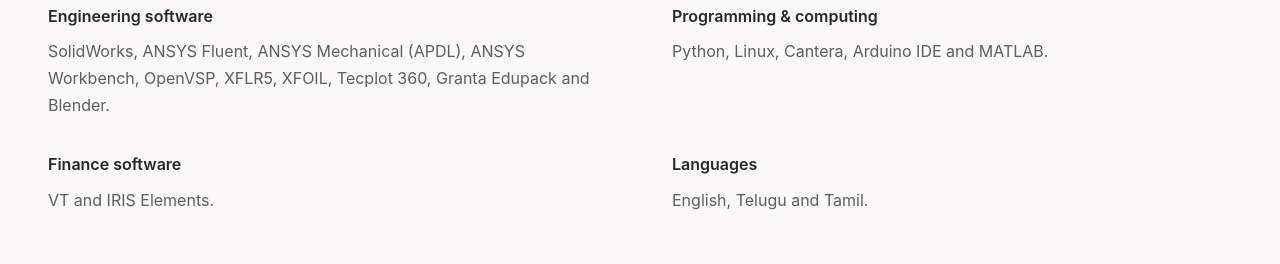
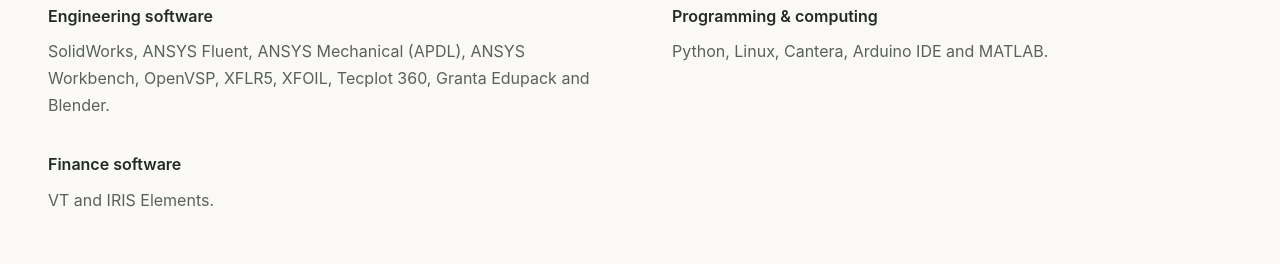
Before and after one commit to DarthV22/webprofile, a plain HTML site: page portfolio/education.html in a window 1280 px wide. Shown: the part 1128-1392 px from the top of the page. Drawn offline with Linux system fonts and the light colour scheme.

Commit message:
Remove languages from skills

```diff
--- a/portfolio/education.html
+++ b/portfolio/education.html
@@ -38,7 +38,6 @@
         <div><dt>Engineering software</dt><dd>SolidWorks, ANSYS Fluent, ANSYS Mechanical (APDL), ANSYS Workbench, OpenVSP, XFLR5, XFOIL, Tecplot 360, Granta Edupack and Blender.</dd></div>
         <div><dt>Programming &amp; computing</dt><dd>Python, Linux, Cantera, Arduino IDE and MATLAB.</dd></div>
         <div><dt>Finance software</dt><dd>VT and IRIS Elements.</dd></div>
-        <div><dt>Languages</dt><dd>English, Telugu and Tamil.</dd></div>
       </dl>
     </section>
     <section class="section" aria-labelledby="awards-title">
```
Also changed, not shown: portfolio/assets/cv/cvlatex.txt, 2 other files.
